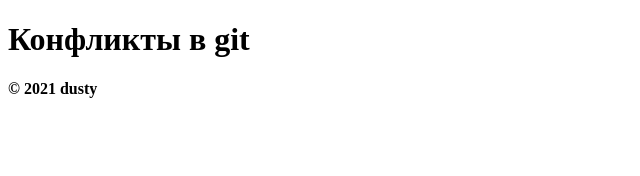
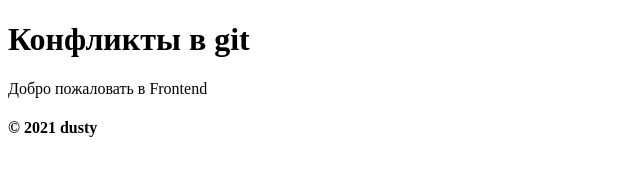
Before and after one commit to dustyo-O/skypro-git-conflicts-example, a plain HTML site: page index.html in a window 1280 px wide. Shown: the whole page, without its empty margins (0-640 px from the left). Drawn offline with Linux system fonts and the light colour scheme.

Commit message:
added content

```diff
--- a/index.html
+++ b/index.html
@@ -7,6 +7,7 @@
 </head>
 <body>
   <h1>Конфликты в git</h1>
+  <p>Добро пожаловать в Frontend</p>
   <footer><h4>&copy; 2021 dusty</h4></footer>
 </body>
 </html>
```
